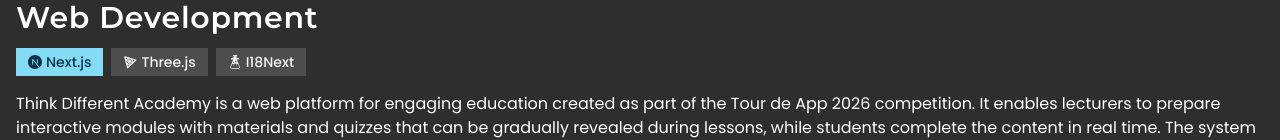
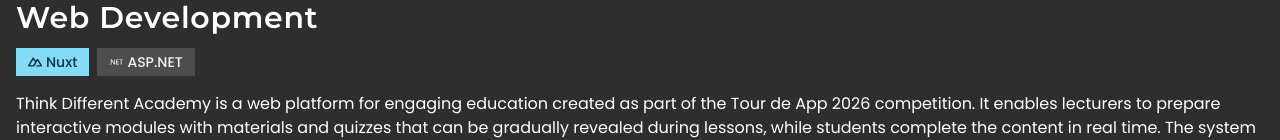
Before and after one commit to Jakooob14/jakooob14.github.io, a Next.js app: page /en/works/tda26 in a window 1280 px wide. Shown: the part 336-476 px from the top of the page. Built offline with nearby package versions, Linux system fonts and the light colour scheme; no server answers.

Commit message:
fix: change technologies for TdA2026

```diff
--- a/app/components/TechnologyTag.tsx
+++ b/app/components/TechnologyTag.tsx
@@ -1,12 +1,14 @@
 import Tag from '@/app/components/Tag';
 import { HTMLAttributes, JSX } from 'react';
-import { SiI18Next, SiNextdotjs } from 'react-icons/si';
+import { SiDotnet, SiI18Next, SiNextdotjs, SiNuxtdotjs } from 'react-icons/si';
 import { TbBrandThreejs } from 'react-icons/tb';
 
 export type Technology =
     | 'nextjs'
     | 'threejs'
-    | 'i18next';
+    | 'i18next'
+    | 'nuxt'
+    | 'aspnet';
 
 interface TechnologyTagProps extends HTMLAttributes<HTMLSpanElement> {
     technology: Technology;
@@ -17,14 +19,17 @@ export default function TechnologyTag({ technology, type = 'secondary', classNam
     const techNames: Record<Technology, string> = {
         nextjs: 'Next.js',
         threejs: 'Three.js',
-        i18next: 'I18Next'
+        i18next: 'I18Next',
+        nuxt: 'Nuxt',
+        aspnet: 'ASP.NET',
     };
 
     const icons: Record<Technology, JSX.Element> = {
         nextjs: <SiNextdotjs/>,
         threejs: <TbBrandThreejs/>,
-        i18next: <SiI18Next/>
-
+        i18next: <SiI18Next/>,
+        nuxt: <SiNuxtdotjs/>,
+        aspnet: <SiDotnet/>
     };
 
     return (
--- a/app/data/works.ts
+++ b/app/data/works.ts
@@ -113,7 +113,7 @@ export const works: Work[] = [
                 alt: 'FAQ page'
             },
         ],
-        technologies: ['nextjs', 'threejs', 'i18next']
+        technologies: ['nuxt', 'aspnet']
     },
     {
         id: 'acnod',
```
